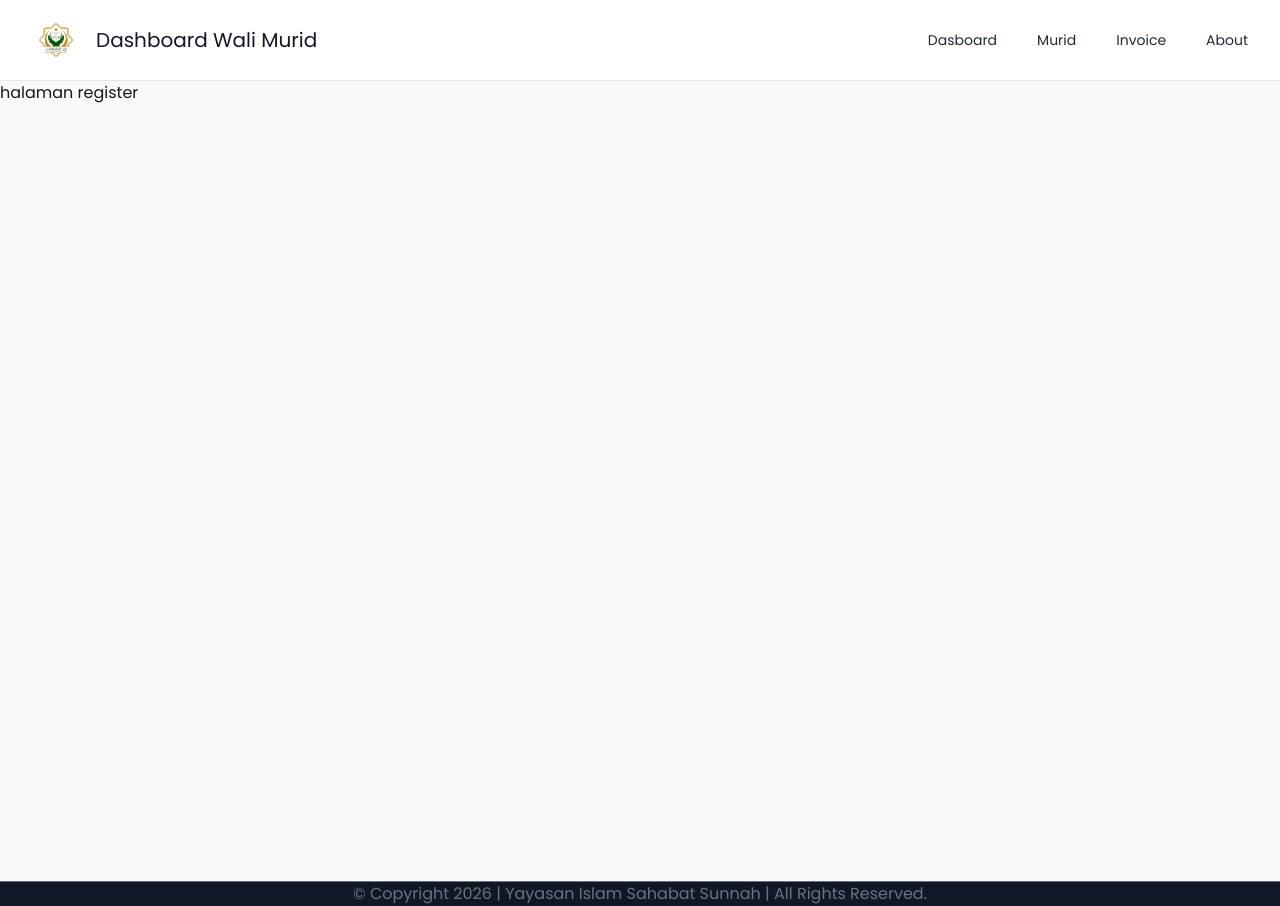
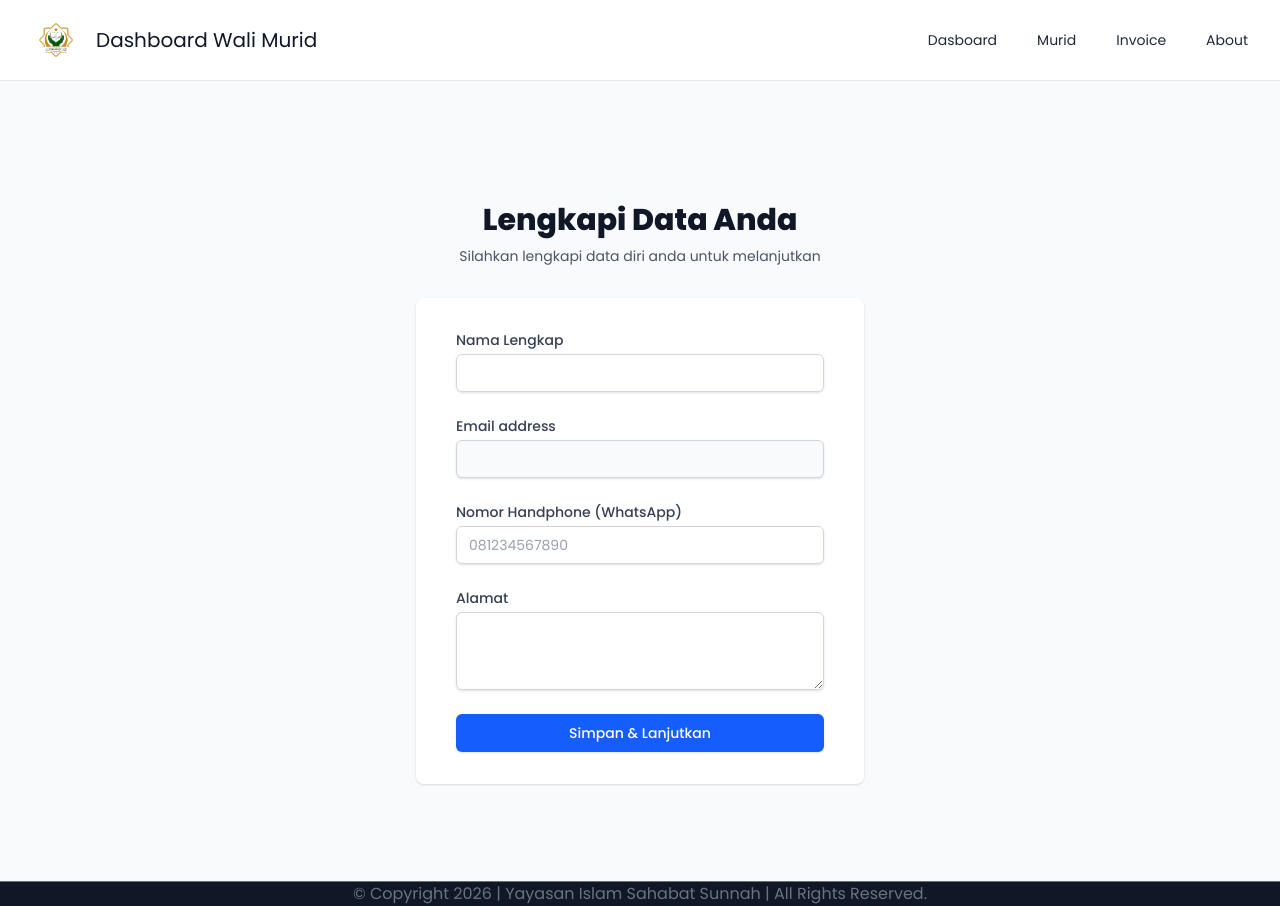
Before and after one commit to ProjectAmy/walimurid, a Next.js app: page /register in a window 1280 px wide. Built offline with nearby package versions, Linux system fonts and the light colour scheme; no server answers.

Commit message:
feat: implement initial user registration page and NextAuth session setup

```diff
--- a/app/layout.tsx
+++ b/app/layout.tsx
@@ -3,6 +3,8 @@
 import "./globals.css";
 import Navbar from "@/components/navbar/navbar";
 import Footer from "@/components/footer";
+
+import { Providers } from "./providers";
 
 const poppins = Poppins({
   subsets: ["latin"],
@@ -24,9 +26,11 @@
       <body
         className={`${poppins.className} ${poppins.className} antialiased`}
       >
-        <Navbar/>
-        <main className="bg-gray-50 min-h-screen">{children}</main>
-        <Footer/>
+        <Providers>
+          <Navbar />
+          <main className="bg-gray-50 min-h-screen">{children}</main>
+          <Footer />
+        </Providers>
       </body>
     </html>
   );
--- /dev/null
+++ b/app/providers.tsx
@@ -0,0 +1,7 @@
+"use client";
+
+import { SessionProvider } from "next-auth/react";
+
+export function Providers({ children }: { children: React.ReactNode }) {
+    return <SessionProvider>{children}</SessionProvider>;
+}
--- a/app/register/page.tsx
+++ b/app/register/page.tsx
@@ -1,4 +1,3 @@
-
 "use client";
 
 import { useSession } from "next-auth/react";
@@ -11,7 +10,7 @@
     const router = useRouter();
     const [loading, setLoading] = useState(false);
     const [formData, setFormData] = useState({
-        name: "",
+        fullname: "",
         email: "",
         phone: "",
         address: "",
@@ -21,7 +20,7 @@
         if (session?.user) {
             setFormData((prev) => ({
                 ...prev,
-                name: session.user?.name || "",
+                fullname: session.user?.name || "",
                 email: session.user?.email || "",
             }));
         }
@@ -53,103 +52,125 @@
         }
     };
 
-    if (status === "loading") return <div className="min-h-screen flex items-center justify-center bg-gray-50">Loading...</div>;
+    if (status === "loading")
+        return (
+            <div className="min-h-screen flex items-center justify-center bg-gray-50">
+                Loading...
+            </div>
+        );
 
     return (
-        <h1>halaman register</h1>
-        // <div className="min-h-screen bg-gray-50 flex flex-col justify-center py-12 sm:px-6 lg:px-8">
-        //     <div className="sm:mx-auto sm:w-full sm:max-w-md">
-        //         <h2 className="mt-6 text-center text-3xl font-extrabold text-gray-900">
-        //             Lengkapi Data Anda
-        //         </h2>
-        //         <p className="mt-2 text-center text-sm text-gray-600">
-        //             Silahkan lengkapi data diri anda untuk melanjutkan
-        //         </p>
-        //     </div>
+        <div className="min-h-screen bg-gray-50 flex flex-col justify-center py-12 sm:px-6 lg:px-8">
+            <div className="sm:mx-auto sm:w-full sm:max-w-md">
+                <h2 className="mt-6 text-center text-3xl font-extrabold text-gray-900">
+                    Lengkapi Data Anda
+                </h2>
+                <p className="mt-2 text-center text-sm text-gray-600">
+                    Silahkan lengkapi data diri anda untuk melanjutkan
+                </p>
+            </div>
 
-        //     <div className="mt-8 sm:mx-auto sm:w-full sm:max-w-md">
-        //         <div className="bg-white py-8 px-4 shadow sm:rounded-lg sm:px-10">
-        //             <form className="space-y-6" onSubmit={handleSubmit}>
-        //                 <div>
-        //                     <label htmlFor="name" className="block text-sm font-medium text-gray-700">
-        //                         Nama Lengkap
-        //                     </label>
-        //                     <div className="mt-1">
-        //                         <input
-        //                             id="name"
-        //                             name="name"
-        //                             type="text"
-        //                             required
-        //                             value={formData.name}
-        //                             onChange={(e) => setFormData({ ...formData, name: e.target.value })}
-        //                             className="appearance-none block w-full px-3 py-2 border border-gray-300 rounded-md shadow-sm placeholder-gray-400 focus:outline-none focus:ring-blue-500 focus:border-blue-500 sm:text-sm"
-        //                         />
-        //                     </div>
-        //                 </div>
+            <div className="mt-8 sm:mx-auto sm:w-full sm:max-w-md">
+                <div className="bg-white py-8 px-4 shadow sm:rounded-lg sm:px-10">
+                    <form className="space-y-6" onSubmit={handleSubmit}>
+                        <div>
+                            <label
+                                htmlFor="fullname"
+                                className="block text-sm font-medium text-gray-700"
+                            >
+                                Nama Lengkap
+                            </label>
+                            <div className="mt-1">
+                                <input
+                                    id="fullname"
+                                    name="fullname"
+                                    type="text"
+                                    required
+                                    value={formData.fullname}
+                                    onChange={(e) =>
+                                        setFormData({ ...formData, fullname: e.target.value })
+                                    }
+                                    className="appearance-none block w-full px-3 py-2 border border-gray-300 rounded-md shadow-sm placeholder-gray-400 focus:outline-none focus:ring-blue-500 focus:border-blue-500 sm:text-sm"
+                                />
+                            </div>
+                        </div>
 
-        //                 <div>
-        //                     <label htmlFor="email" className="block text-sm font-medium text-gray-700">
-        //                         Email address
-        //                     </label>
-        //                     <div className="mt-1">
-        //                         <input
-        //                             id="email"
-        //                             name="email"
-        //                             type="email"
-        //                             required
-        //                             readOnly
-        //                             value={formData.email}
-        //                             className="appearance-none block w-full px-3 py-2 border border-gray-300 rounded-md shadow-sm bg-gray-50 text-gray-500 cursor-not-allowed sm:text-sm"
-        //                         />
-        //                     </div>
-        //                 </div>
+                        <div>
+                            <label
+                                htmlFor="email"
+                                className="block text-sm font-medium text-gray-700"
+                            >
+                                Email address
+                            </label>
+                            <div className="mt-1">
+                                <input
+                                    id="email"
+                                    name="email"
+                                    type="email"
+                                    required
+                                    readOnly
+                                    value={formData.email}
+                                    className="appearance-none block w-full px-3 py-2 border border-gray-300 rounded-md shadow-sm bg-gray-50 text-gray-500 cursor-not-allowed sm:text-sm"
+                                />
+                            </div>
+                        </div>
 
-        //                 <div>
-        //                     <label htmlFor="phone" className="block text-sm font-medium text-gray-700">
-        //                         Nomor Handphone (WhatsApp)
-        //                     </label>
-        //                     <div className="mt-1">
-        //                         <input
-        //                             id="phone"
-        //                             name="phone"
-        //                             type="text"
-        //                             required
-        //                             value={formData.phone}
-        //                             onChange={(e) => setFormData({ ...formData, phone: e.target.value })}
-        //                             placeholder="081234567890"
-        //                             className="appearance-none block w-full px-3 py-2 border border-gray-300 rounded-md shadow-sm placeholder-gray-400 focus:outline-none focus:ring-blue-500 focus:border-blue-500 sm:text-sm"
-        //                         />
-        //                     </div>
-        //                 </div>
+                        <div>
+                            <label
+                                htmlFor="phone"
+                                className="block text-sm font-medium text-gray-700"
+                            >
+                                Nomor Handphone (WhatsApp)
+                            </label>
+                            <div className="mt-1">
+                                <input
+                                    id="phone"
+                                    name="phone"
+                                    type="text"
+                                    required
+                                    value={formData.phone}
+                                    onChange={(e) =>
+                                        setFormData({ ...formData, phone: e.target.value })
+                                    }
+                                    placeholder="081234567890"
+                                    className="appearance-none block w-full px-3 py-2 border border-gray-300 rounded-md shadow-sm placeholder-gray-400 focus:outline-none focus:ring-blue-500 focus:border-blue-500 sm:text-sm"
+                                />
+                            </div>
+                        </div>
 
-        //                 <div>
-        //                     <label htmlFor="address" className="block text-sm font-medium text-gray-700">
-        //                         Alamat
-        //                     </label>
-        //                     <div className="mt-1">
-        //                         <textarea
-        //                             id="address"
-        //                             name="address"
-        //                             rows={3}
-        //                             value={formData.address}
-        //                             onChange={(e) => setFormData({ ...formData, address: e.target.value })}
-        //                             className="appearance-none block w-full px-3 py-2 border border-gray-300 rounded-md shadow-sm placeholder-gray-400 focus:outline-none focus:ring-blue-500 focus:border-blue-500 sm:text-sm"
-        //                         />
-        //                     </div>
-        //                 </div>
+                        <div>
+                            <label
+                                htmlFor="address"
+                                className="block text-sm font-medium text-gray-700"
+                            >
+                                Alamat
+                            </label>
+                            <div className="mt-1">
+                                <textarea
+                                    id="address"
+                                    name="address"
+                                    rows={3}
+                                    value={formData.address}
+                                    onChange={(e) =>
+                                        setFormData({ ...formData, address: e.target.value })
+                                    }
+                                    className="appearance-none block w-full px-3 py-2 border border-gray-300 rounded-md shadow-sm placeholder-gray-400 focus:outline-none focus:ring-blue-500 focus:border-blue-500 sm:text-sm"
+                                />
+                            </div>
+                        </div>
 
-        //                 <div>
-        //                     <button
-        //                         type="submit"
-        //                         disabled={loading}
-        //                         className="w-full flex justify-center py-2 px-4 border border-transparent rounded-md shadow-sm text-sm font-medium text-white bg-blue-600 hover:bg-blue-700 focus:outline-none focus:ring-2 focus:ring-offset-2 focus:ring-blue-500 disabled:opacity-50 disabled:cursor-wait"
-        //                     >
-        //                         {loading ? "Menyimpan..." : "Simpan & Lanjutkan"}
-        //                     </button>
-        //                 </div>
-        //             </form>
-        //         </div>
-        //     </div>
-        // </div>
+                        <div>
+                            <button
+                                type="submit"
+                                disabled={loading}
+                                className="w-full flex justify-center py-2 px-4 border border-transparent rounded-md shadow-sm text-sm font-medium text-white bg-blue-600 hover:bg-blue-700 focus:outline-none focus:ring-2 focus:ring-offset-2 focus:ring-blue-500 disabled:opacity-50 disabled:cursor-wait"
+                            >
+                                {loading ? "Menyimpan..." : "Simpan & Lanjutkan"}
+                            </button>
+                        </div>
+                    </form>
+                </div>
+            </div>
+        </div>
     );
 }
```
